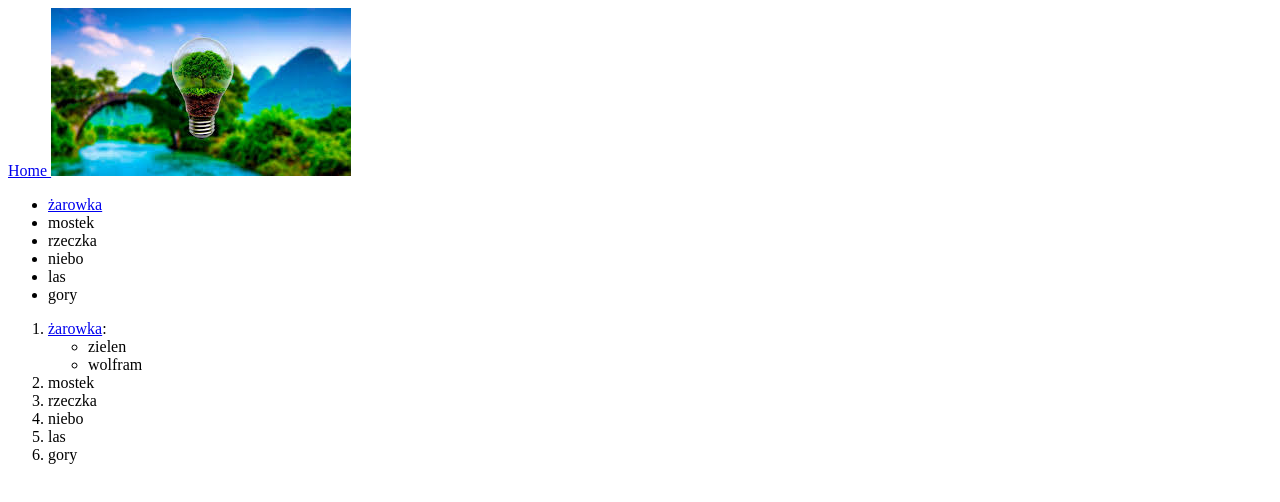
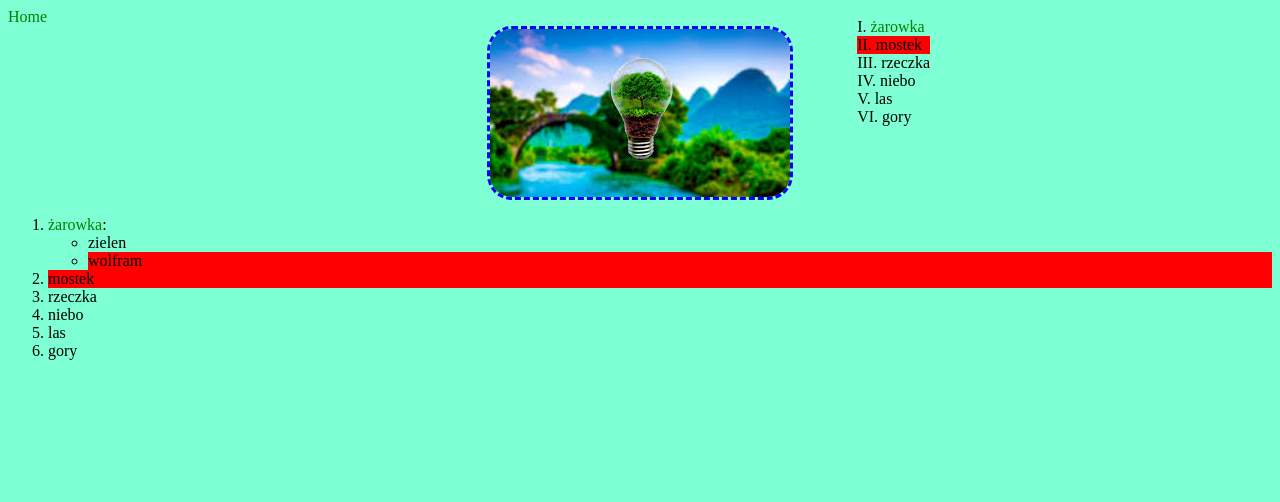
Before and after one commit to BartoszKlocek/html-css, a plain HTML site: page image.html in a window 1280 px wide. Drawn offline with Linux system fonts and the light colour scheme.

Commit message:
zadanie10

```diff
--- a/image.html
+++ b/image.html
@@ -3,11 +3,12 @@
 <head>
     <meta charset="UTF-8">
     <title>strona z obrazkiem</title>
+    <link rel="stylesheet" type="text/css" href="style/style.css">
 </head>
 <body>
 <a href="index.html"> Home </a>
 <img src="img/landscape.jpg" alt="landscape">
-<ul>
+<ul class="lista">
     <li><a href="https://pl.wikipedia.org/wiki/%C5%BBar%C3%B3wka" target="_blank" >żarowka</a></li>
     <li>mostek</li>
     <li>rzeczka</li>
--- a/style/style.css
+++ b/style/style.css
@@ -0,0 +1,62 @@
+body{
+    background-color: aquamarine;
+}
+p{
+    background-color: orange;
+}
+
+div{
+    font-size: 20px;
+}
+
+pre{
+    color: blue;
+}
+
+img{
+    margin: auto;
+    display: block;
+    border-color: blue;
+    border-width: medium;
+    border-style: dashed;
+    border-radius: 25px;
+}
+.lista {
+    list-style-type: upper-roman;
+    list-style-position: inside;
+    position: absolute;
+    top: 2px;
+    right: 350px;
+
+}
+
+a{
+text-decoration: none;
+}
+
+
+a:link{
+    color: green;
+}
+
+a:visited{
+    color: red;
+}
+a:hover{
+    color: olive;
+    margin-top: 5px;
+margin-left: 2px;
+    font-weight: bold;
+}
+
+a:active{
+    color: black;
+}
+
+p:first-letter{
+    font-size: 45px;
+}
+
+li:nth-child(2){
+    background-color: red;
+}
```
Also changed, not shown: index.html (+1 -1 lines), 1 other file.
